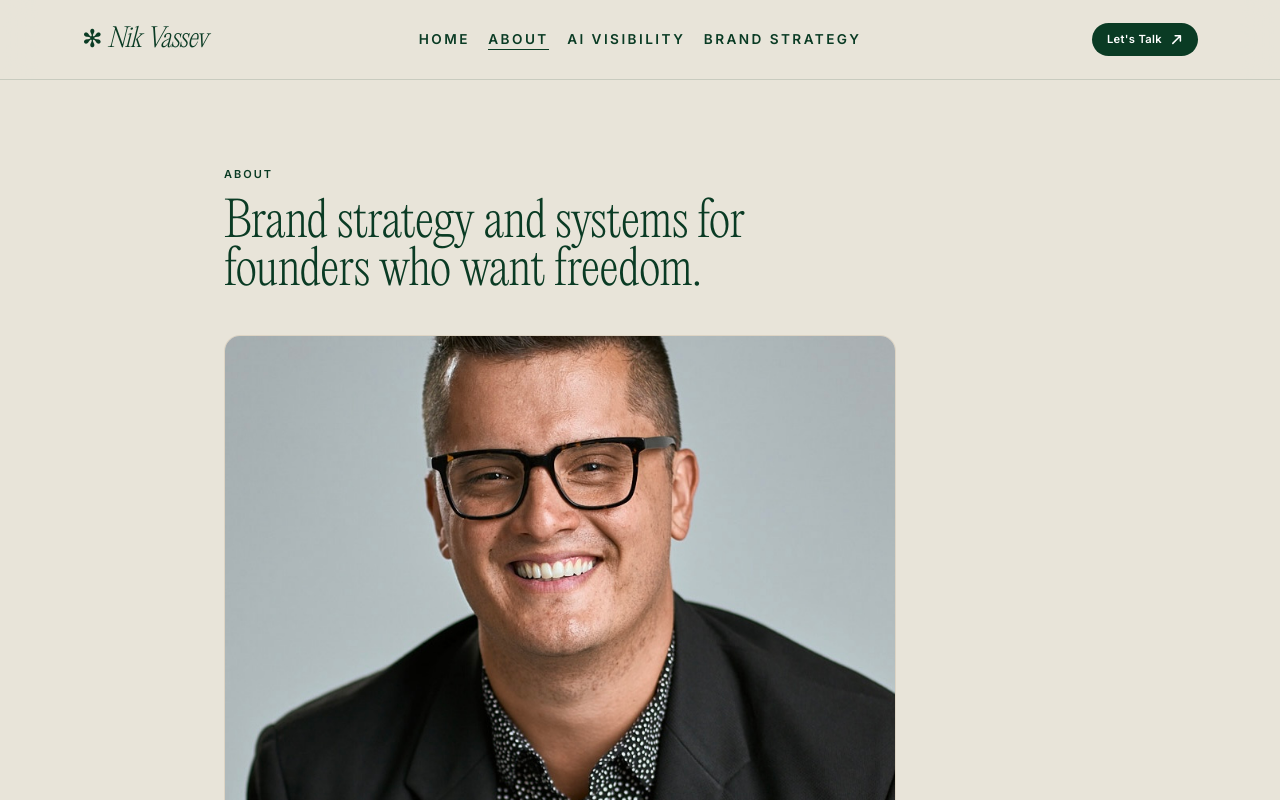
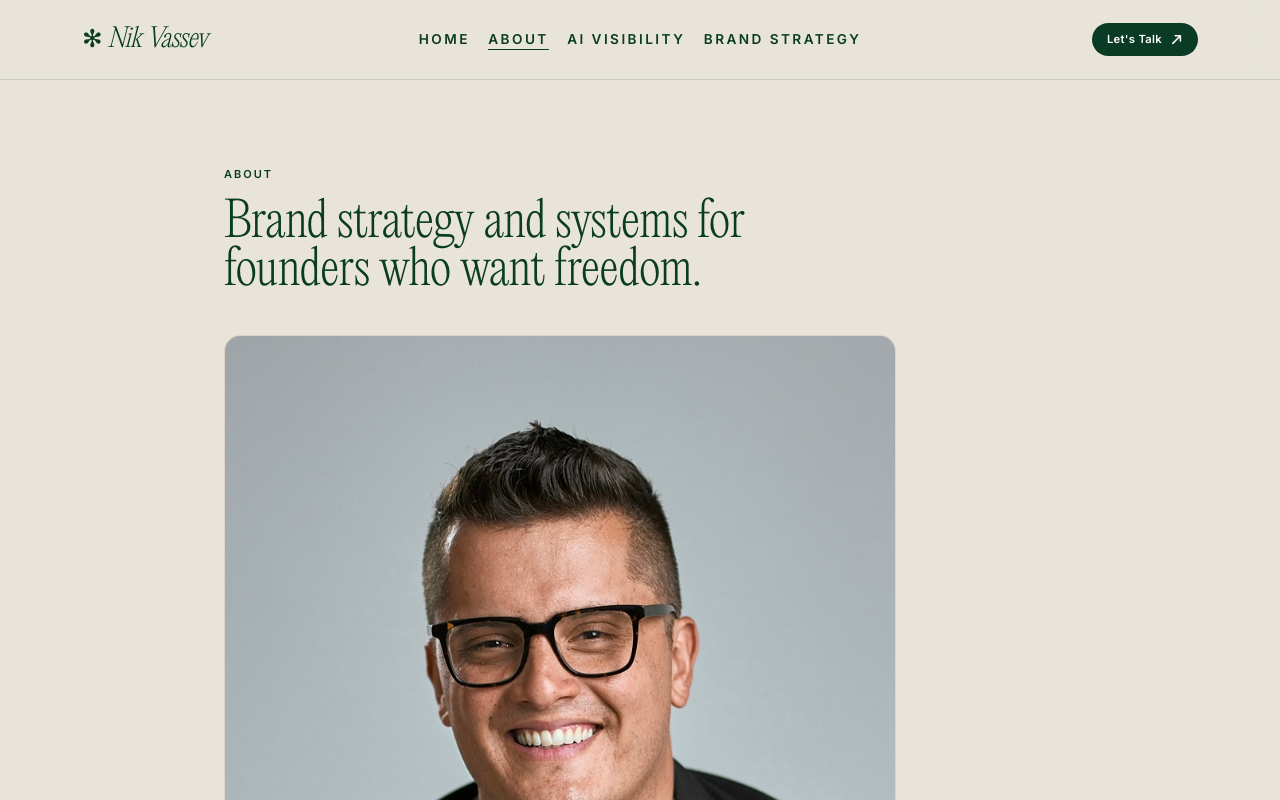
Before and after one commit to thenikvassev/nikvassev-site, a Next.js app: page /about in a window 1280 px wide. Shown: the top 800 px of the page. Built offline with nearby package versions, Linux system fonts and the light colour scheme; what @nitrosend/sdk would draw is missing.

Commit message:
MediaFrame: tall 2/3 ratio + keep object-top so heads are not cropped

```diff
--- a/src/components/MediaFrame.tsx
+++ b/src/components/MediaFrame.tsx
@@ -4,8 +4,9 @@ type Props = {
   src?: string;
   alt: string;
   label?: string;
-  ratio?: "video" | "photo" | "portrait" | "wide";
+  ratio?: "video" | "photo" | "portrait" | "tall" | "wide";
   className?: string;
+  imageClassName?: string;
   priority?: boolean;
 };
 
@@ -13,6 +14,7 @@ const ratioClass = {
   video: "aspect-video",
   photo: "aspect-[4/3]",
   portrait: "aspect-[3/4]",
+  tall: "aspect-[2/3]",
   wide: "aspect-[16/7]",
 };
 
@@ -22,6 +24,7 @@ export function MediaFrame({
   label,
   ratio = "video",
   className = "",
+  imageClassName = "object-cover object-top",
   priority = false,
 }: Props) {
   const isSvg = Boolean(src?.endsWith(".svg"));
@@ -32,7 +35,7 @@ export function MediaFrame({
     >
       {src && isSvg && (
         // eslint-disable-next-line @next/next/no-img-element
-        <img src={src} alt={alt} className="h-full w-full object-cover" />
+        <img src={src} alt={alt} className={`h-full w-full ${imageClassName}`} />
       )}
       {src && !isSvg && (
         <Image
@@ -40,7 +43,7 @@ export function MediaFrame({
           alt={alt}
           fill
           priority={priority}
-          className="object-cover"
+          className={imageClassName}
           sizes="(min-width: 1024px) 896px, 100vw"
         />
       )}
```
